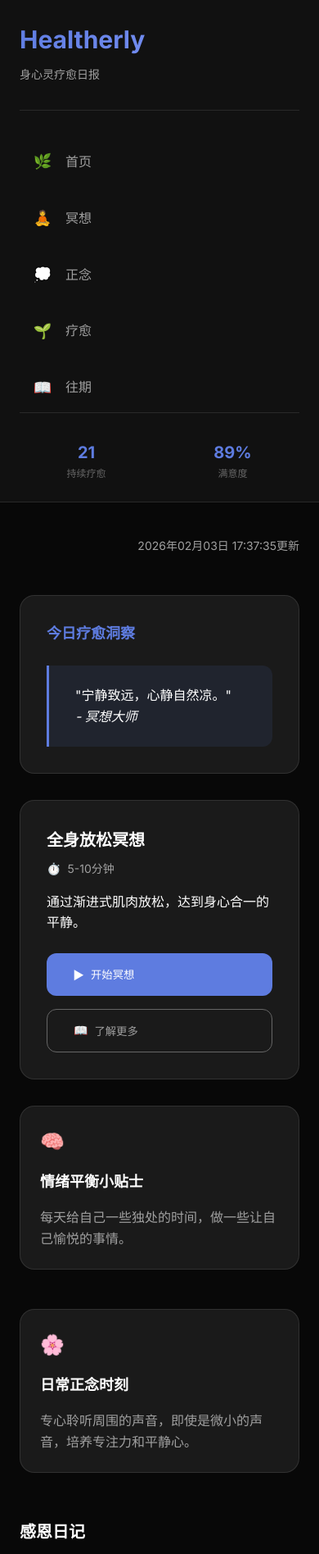
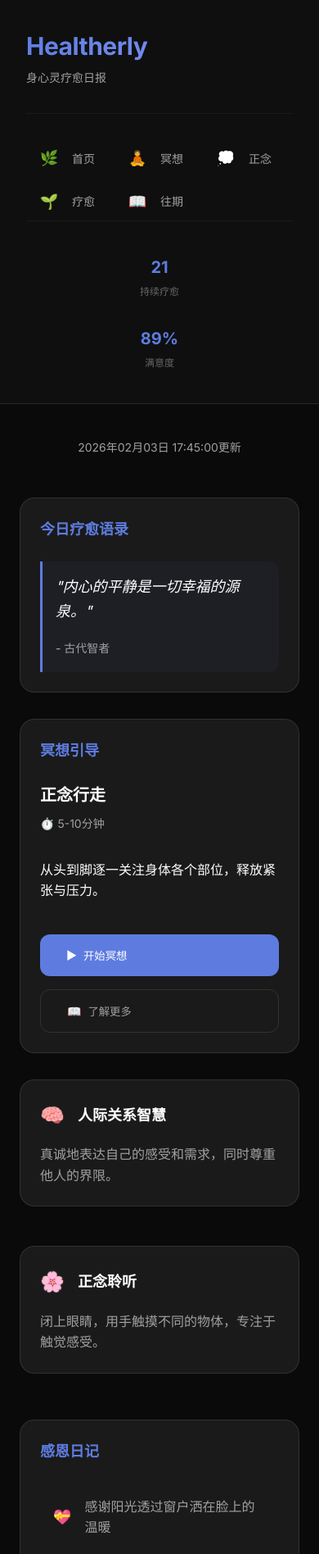
Before and after one commit to rucianyimo0910-coder/liaoyuribao, a website: page public/index.html in a window 390 px wide. Shown: the top 1896 px of the page at 82% size. Drawn offline with Linux system fonts and the light colour scheme.

Commit message:
Update to enhanced reference site design with improved layout and styling

```diff
--- a/public/index.html
+++ b/public/index.html
@@ -10,143 +10,163 @@
     <link href="https://fonts.googleapis.com/css2?family=Inter:wght@300;400;500;600;700&display=swap" rel="stylesheet">
 </head>
 <body>
-    <div class="container">
+    <div class="layout">
         <aside class="sidebar">
-            <div class="sidebar-content">
-                <header class="sidebar-header">
+            <div class="sidebar-inner">
+                <header class="brand">
                     <h1 class="logo">Healtherly</h1>
-                    <p class="tagline">身心灵疗愈日报</p>
+                    <p class="slogan">身心灵疗愈日报</p>
                 </header>
 
-                <nav class="navigation">
+                <nav class="nav">
                     <ul class="nav-list">
                         <li class="nav-item active">
                             <a href="#" class="nav-link">
-                                <span class="nav-icon">🌿</span>
+                                <span class="nav-emoji">🌿</span>
                                 <span class="nav-text">首页</span>
                             </a>
                         </li>
                         <li class="nav-item">
                             <a href="#" class="nav-link">
-                                <span class="nav-icon">🧘</span>
+                                <span class="nav-emoji">🧘</span>
                                 <span class="nav-text">冥想</span>
                             </a>
                         </li>
                         <li class="nav-item">
                             <a href="#" class="nav-link">
-                                <span class="nav-icon">💭</span>
+                                <span class="nav-emoji">💭</span>
                                 <span class="nav-text">正念</span>
                             </a>
                         </li>
                         <li class="nav-item">
                             <a href="#" class="nav-link">
-                                <span class="nav-icon">🌱</span>
+                                <span class="nav-emoji">🌱</span>
                                 <span class="nav-text">疗愈</span>
                             </a>
                         </li>
                         <li class="nav-item">
                             <a href="#" class="nav-link">
-                                <span class="nav-icon">📖</span>
+                                <span class="nav-emoji">📖</span>
                                 <span class="nav-text">往期</span>
                             </a>
                         </li>
                     </ul>
                 </nav>
 
-                <div class="sidebar-stats">
-                    <div class="stat-item">
-                        <span class="stat-value">21</span>
-                        <span class="stat-label">持续疗愈</span>
+                <div class="stats">
+                    <div class="stat">
+                        <div class="stat-number">21</div>
+                        <div class="stat-label">持续疗愈</div>
                     </div>
-                    <div class="stat-item">
-                        <span class="stat-value">89%</span>
-                        <span class="stat-label">满意度</span>
+                    <div class="stat">
+                        <div class="stat-number">89%</div>
+                        <div class="stat-label">满意度</div>
                     </div>
                 </div>
             </div>
         </aside>
 
-        <main class="main-content">
-            <header class="main-header">
-                <div class="date-display">
-                    <span class="date-text" id="currentDate">2026年02月03日 17:37:35更新</span>
+        <main class="content">
+            <header class="header">
+                <div class="date-info">
+                    <span class="date" id="currentDate">2026年02月03日 17:45:00更新</span>
                 </div>
             </header>
 
-            <section class="daily-insight">
-                <div class="insight-card">
-                    <h2 class="insight-title">今日疗愈洞察</h2>
-                    <div class="quote-block">
-                        <blockquote id="dailyQuote">"宁静致远，心静自然凉。"</blockquote>
-                        <cite id="quoteAuthor">- 冥想大师</cite>
+            <section class="section daily-quote">
+                <div class="card">
+                    <h2 class="section-title">今日疗愈语录</h2>
+                    <div class="quote-container">
+                        <blockquote class="quote" id="dailyQuote">
+                            "内心的平静是一切幸福的源泉。"
+                        </blockquote>
+                        <cite class="quote-author" id="quoteAuthor">- 古代智者</cite>
                     </div>
                 </div>
             </section>
 
-            <section class="practice-section">
-                <div class="practice-card">
-                    <div class="practice-header">
-                        <h3 id="meditationTitle">全身放松冥想</h3>
-                        <div class="practice-duration">
-                            <span class="duration-icon">⏱️</span>
-                            <span class="duration-text">5-10分钟</span>
+            <section class="section meditation">
+                <div class="card">
+                    <h2 class="section-title">冥想引导</h2>
+                    <div class="meditation-content">
+                        <div class="meditation-header">
+                            <h3 id="meditationTitle">正念行走</h3>
+                            <div class="meditation-meta">
+                                <span class="duration">⏱️ 5-10分钟</span>
                             </div>
                         </div>
-                    <p id="meditationDescription">通过渐进式肌肉放松，达到身心合一的平静。</p>
-                    <div class="practice-actions">
-                        <button class="btn-primary" onclick="startMeditation()">
-                            <span class="btn-icon">▶</span>
+                        <p id="meditationDescription">从头到脚逐一关注身体各个部位，释放紧张与压力。</p>
+                        <div class="meditation-actions">
+                            <button class="btn btn-primary" onclick="startMeditation()">
+                                <span class="btn-emoji">▶</span>
                                 开始冥想
                             </button>
-                        <button class="btn-secondary">
-                            <span class="btn-icon">📖</span>
+                            <button class="btn btn-secondary">
+                                <span class="btn-emoji">📖</span>
                                 了解更多
                             </button>
                         </div>
                     </div>
+                </div>
             </section>
 
-            <section class="wellness-tips">
+            <section class="section wellness-tips">
                 <div class="tips-grid">
-                    <div class="tip-card">
-                        <div class="tip-icon">🧠</div>
-                        <h4 id="psychologyTitle">情绪平衡小贴士</h4>
-                        <p id="psychologyContent">每天给自己一些独处的时间，做一些让自己愉悦的事情。</p>
+                    <div class="card tip">
+                        <div class="tip-header">
+                            <span class="tip-emoji">🧠</span>
+                            <h3 id="psychologyTitle">人际关系智慧</h3>
+                        </div>
+                        <p id="psychologyContent">真诚地表达自己的感受和需求，同时尊重他人的界限。</p>
                     </div>
 
-                    <div class="tip-card">
-                        <div class="tip-icon">🌸</div>
-                        <h4 id="mindfulnessTitle">日常正念时刻</h4>
-                        <p id="mindfulnessContent">专心聆听周围的声音，即使是微小的声音，培养专注力和平静心。</p>
+                    <div class="card tip">
+                        <div class="tip-header">
+                            <span class="tip-emoji">🌸</span>
+                            <h3 id="mindfulnessTitle">正念聆听</h3>
+                        </div>
+                        <p id="mindfulnessContent">闭上眼睛，用手触摸不同的物体，专注于触觉感受。</p>
                     </div>
                 </div>
             </section>
 
-            <section class="gratitude-section">
-                <h3 class="section-heading">感恩日记</h3>
-                <div class="gratitude-grid">
-                    <div class="gratitude-item">
-                        <span class="gratitude-icon">💝</span>
+            <section class="section gratitude">
+                <div class="card">
+                    <h2 class="section-title">感恩日记</h2>
+                    <ul class="gratitude-list" id="gratitudeList">
+                        <li class="gratitude-item">
+                            <span class="gratitude-emoji">💝</span>
                             <span class="gratitude-text">感谢阳光透过窗户洒在脸上的温暖</span>
-                    </div>
-                    <div class="gratitude-item">
-                        <span class="gratitude-icon">💝</span>
+                        </li>
+                        <li class="gratitude-item">
+                            <span class="gratitude-emoji">💝</span>
                             <span class="gratitude-text">感谢身边朋友的陪伴与支持</span>
-                    </div>
-                    <div class="gratitude-item">
-                        <span class="gratitude-icon">💝</span>
+                        </li>
+                        <li class="gratitude-item">
+                            <span class="gratitude-emoji">💝</span>
                             <span class="gratitude-text">感谢今天遇到的一个微笑</span>
-                    </div>
+                        </li>
+                    </ul>
                 </div>
             </section>
 
-            <section class="archive-section">
-                <h3 class="section-heading">往期回顾</h3>
-                <div class="archive-grid">
-                    <a href="#" class="archive-item">1月30日 • 内心平静之道</a>
-                    <a href="#" class="archive-item">1月31日 • 自我关怀实践</a>
-                    <a href="#" class="archive-item">2月1日 • 正念生活</a>
-                    <a href="#" class="archive-item">2月2日 • 情绪管理</a>
+            <section class="section archive">
+                <div class="card">
+                    <h2 class="section-title">往期回顾</h2>
+                    <ul class="archive-list" id="previousReports">
+                        <li class="archive-item">
+                            <a href="#" class="archive-link">1月30日 • 内心平静之道</a>
+                        </li>
+                        <li class="archive-item">
+                            <a href="#" class="archive-link">1月31日 • 自我关怀实践</a>
+                        </li>
+                        <li class="archive-item">
+                            <a href="#" class="archive-link">2月1日 • 正念生活</a>
+                        </li>
+                        <li class="archive-item">
+                            <a href="#" class="archive-link">2月2日 • 情绪管理</a>
+                        </li>
+                    </ul>
                 </div>
             </section>
         </main>
--- a/public/styles.css
+++ b/public/styles.css
@@ -1,24 +1,38 @@
 /* 导入Inter字体 */
 @import url('https://fonts.googleapis.com/css2?family=Inter:wght@300;400;500;600;700&display=swap');
 
-/* 基础变量定义 */
+/* 全局重置 */
+* {
+  margin: 0;
+  padding: 0;
+  box-sizing: border-box;
+}
+
+/* CSS自定义属性 - 主题变量 */
 :root {
-  /* 颜色系统 */
-  --bg-dark: #0a0a0a;
-  --bg-darker: #080808;
-  --bg-panel: #111111;
+  /* 深色主题 */
+  --bg-main: #0a0a0a;
+  --bg-sidebar: #0f0f0f;
   --bg-card: #1a1a1a;
   --bg-card-hover: #222222;
+
+  /* 文字颜色 */
   --text-primary: #ffffff;
   --text-secondary: #a0a0a0;
   --text-tertiary: #666666;
+
+  /* 强调色 */
   --accent-primary: #5e7ce0;
   --accent-secondary: #859bff;
-  --success: #5ac8a8;
-  --warning: #ffd464;
-  --danger: #ff6b6b;
+  --accent-success: #5ac8a8;
+  --accent-warning: #ffd464;
+  --accent-danger: #ff6b6b;
 
-  /* 间距系统 */
+  /* 边框和分割线 */
+  --border-color: rgba(255, 255, 255, 0.1);
+  --divider-color: rgba(255, 255, 255, 0.05);
+
+  /* 间距 */
   --spacing-xs: 4px;
   --spacing-sm: 8px;
   --spacing-md: 16px;
@@ -26,19 +40,16 @@
   --spacing-xl: 32px;
   --spacing-xxl: 48px;
 
-  /* 圆角系统 */
+  /* 圆角 */
   --radius-sm: 6px;
   --radius-md: 12px;
   --radius-lg: 18px;
   --radius-xl: 24px;
 
-  /* 阴影系统 */
-  --shadow-sm: 0 1px 3px rgba(0, 0, 0, 0.2), 0 1px 2px rgba(0, 0, 0, 0.1);
-  --shadow-md: 0 4px 12px rgba(0, 0, 0, 0.3), 0 2px 4px rgba(0, 0, 0, 0.2);
-  --shadow-lg: 0 10px 25px rgba(0, 0, 0, 0.4), 0 5px 10px rgba(0, 0, 0, 0.2);
-
-  /* 边框 */
-  --border: 1px solid rgba(255, 255, 255, 0.1);
+  /* 阴影 */
+  --shadow-sm: 0 1px 3px rgba(0, 0, 0, 0.3);
+  --shadow-md: 0 4px 12px rgba(0, 0, 0, 0.4);
+  --shadow-lg: 0 8px 24px rgba(0, 0, 0, 0.5);
 
   /* 过渡 */
   --transition-fast: 0.15s ease;
@@ -54,60 +65,59 @@
   --font-2xl: 1.5rem;
   --font-3xl: 1.875rem;
   --font-4xl: 2.25rem;
-}
 
-/* 重置样式 */
-* {
-  margin: 0;
-  padding: 0;
-  box-sizing: border-box;
+  /* 侧边栏宽度 */
+  --sidebar-width: 260px;
 }
 
 /* 基础样式 */
 body {
   font-family: 'Inter', -apple-system, BlinkMacSystemFont, 'Segoe UI', Roboto, sans-serif;
-  background: var(--bg-dark);
+  background: var(--bg-main);
   color: var(--text-primary);
   line-height: 1.6;
+  min-height: 100vh;
   overflow-x: hidden;
-  min-height: 100vh;
   background-image:
-    radial-gradient(circle at 10% 20%, rgba(94, 124, 224, 0.05) 0%, transparent 20%),
-    radial-gradient(circle at 90% 80%, rgba(94, 124, 224, 0.03) 0%, transparent 20%);
+    radial-gradient(circle at 15% 25%, rgba(94, 124, 224, 0.05) 0%, transparent 20%),
+    radial-gradient(circle at 85% 75%, rgba(94, 124, 224, 0.03) 0%, transparent 20%);
 }
 
-/* 容器布局 */
-.container {
+/* 布局容器 */
+.layout {
   display: flex;
   min-height: 100vh;
-  background: var(--bg-darker);
+  background: var(--bg-main);
 }
 
 /* 侧边栏 */
 .sidebar {
-  width: 280px;
-  background: var(--bg-panel);
-  border-right: var(--border);
+  width: var(--sidebar-width);
+  background: var(--bg-sidebar);
+  border-right: 1px solid var(--border-color);
+  display: flex;
+  flex-direction: column;
+  position: fixed;
+  height: 100vh;
+  top: 0;
+  left: 0;
+  z-index: 100;
+  backdrop-filter: blur(10px);
+}
+
+.sidebar-inner {
   padding: var(--spacing-xl);
   display: flex;
   flex-direction: column;
-  position: sticky;
-  top: 0;
-  height: 100vh;
-  backdrop-filter: blur(10px);
+  height: 100%;
+  overflow-y: auto;
 }
 
-.sidebar-content {
-  display: flex;
-  flex-direction: column;
-  height: 100%;
-}
-
-/* 侧边栏头部 */
-.sidebar-header {
+/* 品牌标识 */
+.brand {
   margin-bottom: var(--spacing-xl);
   padding-bottom: var(--spacing-xl);
-  border-bottom: var(--border);
+  border-bottom: 1px solid var(--divider-color);
 }
 
 .logo {
@@ -117,18 +127,20 @@ body {
   -webkit-background-clip: text;
   -webkit-text-fill-color: transparent;
   background-clip: text;
-  margin-bottom: var(--spacing-sm);
+  margin-bottom: var(--spacing-xs);
+  letter-spacing: -0.5px;
 }
 
-.tagline {
+.slogan {
   color: var(--text-secondary);
   font-size: var(--font-sm);
   font-weight: 400;
 }
 
 /* 导航 */
-.navigation {
+.nav {
   margin-bottom: auto;
+  flex-grow: 1;
 }
 
 .nav-list {
@@ -144,12 +156,13 @@ body {
 .nav-link {
   display: flex;
   align-items: center;
-  padding: var(--spacing-md);
+  padding: var(--spacing-md) var(--spacing-lg);
   border-radius: var(--radius-md);
   color: var(--text-secondary);
   text-decoration: none;
   transition: var(--transition-normal);
   cursor: pointer;
+  font-weight: 500;
 }
 
 .nav-link:hover {
@@ -160,9 +173,10 @@ body {
 .nav-link.active {
   background: var(--bg-card);
   color: var(--accent-primary);
+  font-weight: 600;
 }
 
-.nav-icon {
+.nav-emoji {
   font-size: var(--font-lg);
   margin-right: var(--spacing-md);
   width: 24px;
@@ -170,145 +184,163 @@ body {
 }
 
 .nav-text {
-  font-weight: 500;
+  flex: 1;
 }
 
-/* 侧边栏统计 */
-.sidebar-stats {
-  display: flex;
+/* 统计数据 */
+.stats {
+  display: grid;
+  grid-template-columns: 1fr 1fr;
   gap: var(--spacing-md);
   padding-top: var(--spacing-xl);
-  border-top: var(--border);
+  border-top: 1px solid var(--divider-color);
 }
 
-.stat-item {
-  flex: 1;
+.stat {
   text-align: center;
+  padding: var(--spacing-sm) 0;
 }
 
-.stat-value {
-  display: block;
+.stat-number {
   font-size: var(--font-xl);
   font-weight: 700;
   color: var(--accent-primary);
+  margin-bottom: var(--spacing-xs);
 }
 
 .stat-label {
-  display: block;
   font-size: var(--font-xs);
   color: var(--text-tertiary);
 }
 
 /* 主内容区 */
-.main-content {
+.content {
   flex: 1;
+  margin-left: var(--sidebar-width);
   padding: var(--spacing-xl);
-  overflow-y: auto;
-  background: var(--bg-darker);
+  background: var(--bg-main);
 }
 
-/* 主头部 */
-.main-header {
+/* 头部 */
+.header {
   margin-bottom: var(--spacing-xl);
+  text-align: right;
 }
 
-.date-display {
-  text-align: right;
+.date-info {
   padding: var(--spacing-md) 0;
 }
 
-.date-text {
+.date {
   color: var(--text-secondary);
   font-size: var(--font-sm);
+  font-weight: 400;
 }
 
 /* 卡片通用样式 */
-.insight-card, .practice-card, .tip-card, .gratitude-grid, .archive-grid {
+.card {
   background: var(--bg-card);
   border-radius: var(--radius-lg);
   padding: var(--spacing-xl);
   margin-bottom: var(--spacing-lg);
-  border: var(--border);
+  border: 1px solid var(--border-color);
   transition: var(--transition-normal);
+  backdrop-filter: blur(10px);
 }
 
-.insight-card:hover, .practice-card:hover, .tip-card:hover {
+.card:hover {
   background: var(--bg-card-hover);
   transform: translateY(-2px);
   box-shadow: var(--shadow-md);
 }
 
-/* 今日洞察卡片 */
-.daily-insight {
-  margin-bottom: var(--spacing-xl);
-}
-
-.insight-title {
+/* 章节标题 */
+.section-title {
   font-size: var(--font-lg);
   font-weight: 600;
   margin-bottom: var(--spacing-lg);
   color: var(--accent-primary);
+  display: flex;
+  align-items: center;
+  gap: var(--spacing-sm);
 }
 
-.quote-block {
-  background: rgba(94, 124, 224, 0.1);
+/* 今日语录卡片 */
+.daily-quote {
+  margin-bottom: var(--spacing-xl);
+}
+
+.quote-container {
+  background: rgba(94, 124, 224, 0.05);
   border-left: 3px solid var(--accent-primary);
   padding: var(--spacing-lg) var(--spacing-xl);
   border-radius: 0 var(--radius-md) var(--radius-md) 0;
 }
 
-insight-card blockquote {
+.quote {
   font-size: var(--font-lg);
   font-style: italic;
   margin-bottom: var(--spacing-md);
   line-height: 1.7;
+  color: var(--text-primary);
 }
 
-insight-card cite {
+.quote-author {
   color: var(--text-secondary);
   font-size: var(--font-sm);
   font-style: normal;
   font-weight: 500;
 }
 
-/* 练习卡片 */
-.practice-section {
+/* 冥想卡片 */
+.meditation {
   margin-bottom: var(--spacing-xl);
 }
 
-.practice-header {
+.meditation-content {
+  display: flex;
+  flex-direction: column;
+  gap: var(--spacing-md);
+}
+
+.meditation-header {
   display: flex;
   justify-content: space-between;
-  align-items: center;
+  align-items: flex-start;
   margin-bottom: var(--spacing-md);
 }
 
-.practice-header h3 {
+.meditation-header h3 {
   font-size: var(--font-xl);
   font-weight: 600;
   color: var(--text-primary);
+  margin: 0;
+  flex: 1;
 }
 
-.practice-duration {
+.meditation-meta {
   display: flex;
   align-items: center;
-  gap: var(--spacing-sm);
+  gap: var(--spacing-md);
+  margin-left: var(--spacing-md);
+}
+
+.duration {
   color: var(--text-secondary);
   font-size: var(--font-sm);
+  display: flex;
+  align-items: center;
+  gap: var(--spacing-xs);
 }
 
-.duration-icon {
-  font-size: var(--font-sm);
-}
-
-.practice-actions {
+.meditation-actions {
   display: flex;
   gap: var(--spacing-md);
   margin-top: var(--spacing-lg);
 }
 
 /* 按钮样式 */
-.btn-primary, .btn-secondary {
+.btn {
   padding: var(--spacing-md) var(--spacing-xl);
   border-radius: var(--radius-md);
   border: none;
@@ -319,6 +351,7 @@ insight-card cite {
   align-items: center;
   gap: var(--spacing-sm);
   text-decoration: none;
+  font-family: inherit;
 }
 
 .btn-primary {
@@ -329,12 +362,13 @@ insight-card cite {
 .btn-primary:hover {
   background: var(--accent-secondary);
   transform: translateY(-1px);
+  box-shadow: var(--shadow-sm);
 }
 
 .btn-secondary {
   background: transparent;
   color: var(--text-secondary);
-  border: 1px solid var(--text-tertiary);
+  border: 1px solid var(--border-color);
 }
 
 .btn-secondary:hover {
@@ -343,7 +377,7 @@ insight-card cite {
   border-color: var(--text-secondary);
 }
 
-.btn-icon {
+.btn-emoji {
   font-size: var(--font-sm);
 }
 
@@ -354,49 +388,46 @@ insight-card cite {
 
 .tips-grid {
   display: grid;
-  grid-template-columns: repeat(auto-fit, minmax(300px, 1fr));
+  grid-template-columns: repeat(auto-fit, minmax(320px, 1fr));
   gap: var(--spacing-lg);
 }
 
-.tip-card {
+.tip {
   padding: var(--spacing-lg);
 }
 
-.tip-icon {
-  font-size: var(--font-2xl);
+.tip-header {
+  display: flex;
+  align-items: center;
+  gap: var(--spacing-md);
   margin-bottom: var(--spacing-md);
-  display: block;
 }
 
-.tip-card h4 {
+.tip-emoji {
+  font-size: var(--font-2xl);
+}
+
+.tip h3 {
   font-size: var(--font-lg);
   font-weight: 600;
-  margin-bottom: var(--spacing-md);
   color: var(--text-primary);
+  margin: 0;
 }
 
-.tip-card p {
+.tip p {
   color: var(--text-secondary);
   line-height: 1.6;
 }
 
-/* 感恩部分 */
-.gratitude-section {
+/* 感恩日记 */
+.gratitude {
   margin-bottom: var(--spacing-xl);
 }
 
-.section-heading {
-  font-size: var(--font-xl);
-  font-weight: 600;
-  margin-bottom: var(--spacing-lg);
-  color: var(--text-primary);
-}
-
-.gratitude-grid {
+.gratitude-list {
   display: flex;
   flex-direction: column;
   gap: var(--spacing-md);
-  padding: var(--spacing-lg);
 }
 
 .gratitude-item {
@@ -412,7 +443,7 @@ insight-card cite {
   background: var(--bg-card-hover);
 }
 
-.gratitude-icon {
+.gratitude-emoji {
   font-size: var(--font-lg);
 }
 
@@ -421,19 +452,22 @@ insight-card cite {
   flex: 1;
 }
 
-/* 归档部分 */
-.archive-section {
+/* 归档 */
+.archive {
   margin-bottom: var(--spacing-xl);
 }
 
-.archive-grid {
-  display: grid;
-  grid-template-columns: repeat(auto-fill, minmax(200px, 1fr));
-  gap: var(--spacing-md);
-  padding: var(--spacing-lg);
+.archive-list {
+  display: flex;
+  flex-direction: column;
+  gap: var(--spacing-sm);
 }
 
 .archive-item {
+  list-style: none;
+}
+
+.archive-link {
   display: block;
   padding: var(--spacing-md);
   color: var(--text-secondary);
@@ -442,14 +476,14 @@ insight-card cite {
   transition: var(--transition-fast);
 }
 
-.archive-item:hover {
+.archive-link:hover {
   background: var(--bg-card-hover);
   color: var(--accent-primary);
 }
 
 /* 响应式设计 */
 @media (max-width: 1024px) {
-  .container {
+  .layout {
     flex-direction: column;
   }
 
@@ -458,14 +492,15 @@ insight-card cite {
     height: auto;
     position: static;
     border-right: none;
-    border-bottom: var(--border);
+    border-bottom: 1px solid var(--border-color);
   }
 
-  .sidebar {
-    padding: var(--spacing-lg);
+  .sidebar-inner {
+    height: auto;
   }
 
-  .main-content {
+  .content {
+    margin-left: 0;
     padding: var(--spacing-lg);
   }
 
@@ -473,32 +508,46 @@ insight-card cite {
     grid-template-columns: 1fr;
   }
 
-  .archive-grid {
-    grid-template-columns: repeat(auto-fill, minmax(150px, 1fr));
-  }
-}
-
-@media (max-width: 768px) {
-  .main-header {
-    text-align: center;
+  .stats {
+    grid-template-columns: 1fr;
   }
 
-  .practice-header {
+  .meditation-header {
     flex-direction: column;
     align-items: flex-start;
     gap: var(--spacing-sm);
   }
 
-  .practice-actions {
+  .meditation-meta {
+    margin-left: 0;
+  }
+}
+
+@media (max-width: 768px) {
+  .header {
+    text-align: center;
+  }
+
+  .nav-list {
+    flex-direction: row;
+    flex-wrap: wrap;
+  }
+
+  .nav-link {
+    padding: var(--spacing-sm) var(--spacing-md);
+    font-size: var(--font-sm);
+  }
+
+  .meditation-actions {
     flex-direction: column;
   }
 
-  .gratitude-grid {
-    flex-direction: column;
+  .card {
+    padding: var(--spacing-lg);
   }
 
-  .archive-grid {
-    grid-template-columns: 1fr;
+  .quote-container {
+    padding: var(--spacing-md);
   }
 }
 
@@ -514,8 +563,18 @@ insight-card cite {
   }
 }
 
-.insight-card, .practice-card, .tip-card {
+@keyframes pulse {
+  0% { transform: scale(1); }
+  50% { transform: scale(1.05); }
+  100% { transform: scale(1); }
+}
+
+.card {
   animation: fadeInUp 0.6s ease-out;
+}
+
+.btn-primary:active {
+  animation: pulse 0.2s ease-in-out;
 }
 
 /* 滚动条样式 */
@@ -525,7 +584,7 @@ insight-card cite {
 }
 
 ::-webkit-scrollbar-track {
-  background: var(--bg-darker);
+  background: var(--bg-main);
 }
 
 ::-webkit-scrollbar-thumb {
@@ -536,3 +595,16 @@ insight-card cite {
 ::-webkit-scrollbar-thumb:hover {
   background: var(--text-secondary);
 }
+
+/* 背景装饰 */
+body::before {
+  content: "";
+  position: fixed;
+  top: 0;
+  left: 0;
+  right: 0;
+  bottom: 0;
+  background: radial-gradient(circle at center, transparent 0%, var(--bg-main) 70%);
+  pointer-events: none;
+  z-index: -1;
+}
```
Also changed, not shown: public/script.js (+68 -57 lines). Lines whose indentation alone changed are shown as unchanged.
